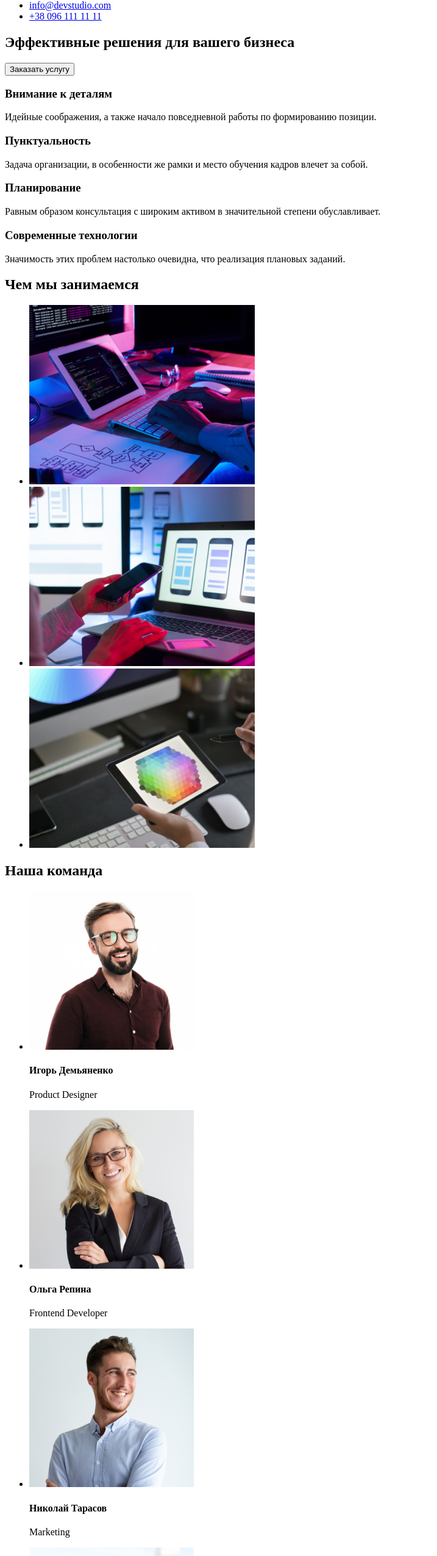
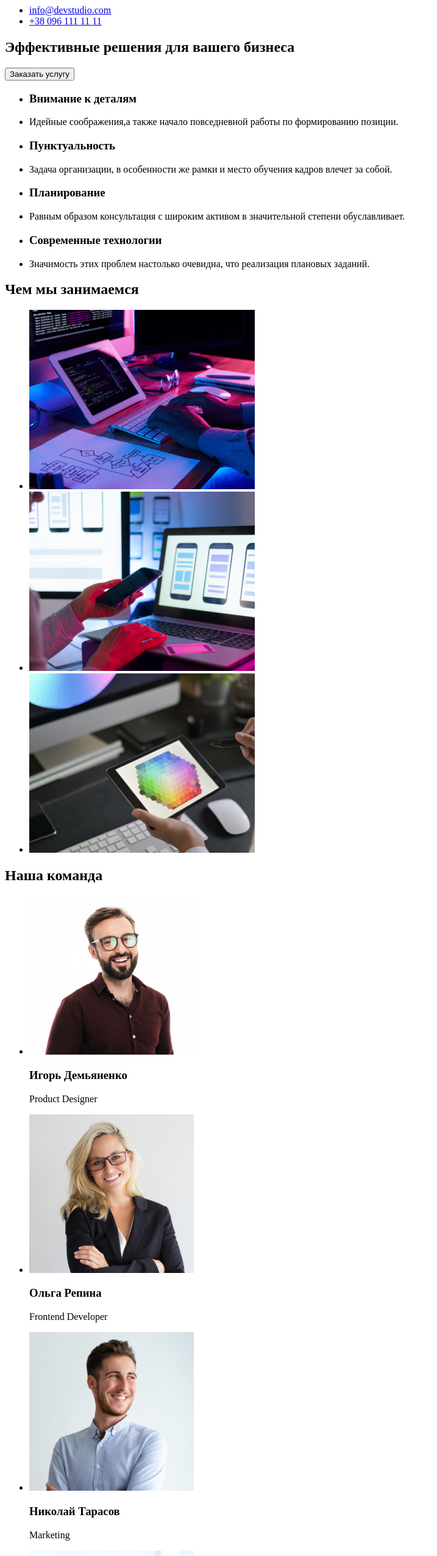
Before and after one commit to Liuba-teleman/goit-markup-hw-01, a plain HTML site: page index.html in a window 1280 px wide. Shown: the part 104-2655 px from the top of the page at 61% size, without its empty margins (0-717 px from the left). Drawn offline with Linux system fonts and the light colour scheme.

Commit message:
Update index.html
corrections

```diff
--- a/index.html
+++ b/index.html
@@ -9,10 +9,9 @@
 <body>
     <header>
         <nav>
+            <a href="">WebStudio</a>
             <ul>
-                <li>
-                  <a href="">WebStudio</a>
-                </li>
+
                 <li>
                     <a href="">Студия</a>
                 </li>
@@ -40,40 +39,55 @@
             <button type="button">Заказать услугу</button>
         </section>
         <section>
-            <div>
+            <ul>
+               <li>
                 <h3>Внимание к деталям</h3>
-                <p>Идейные соображения,
-                а также начало повседневной работы по формированию позиции.</p>
-            </div>
-            <div>
+            </li>
+              <li>
+                <p>Идейные соображения,а также начало повседневной работы по формированию позиции.</p>
+            </li>
+
+            </ul>
+            <ul>
+              <li>
                 <h3>Пунктуальность</h3>
+            </li>
+            <li>
                 <p>Задача организации,
                 в особенности же рамки и место обучения кадров влечет за собой.</p>
-            </div>
-            <div>
+            </li>
+            </ul>
+            <ul>
+            <li>
                 <h3>Планирование</h3>
-                <p>Равным образом консультация с
-                    широким активом в значительной степени обуславливает.</p>
-            </div>
-            <div>
+            </li>
+            <li>
+                <p>Равным образом консультация с широким активом в значительной степени обуславливает.</p>
+            </li>
+            </ul>
+            <ul>
+             <li>
                 <h3>Современные технологии</h3>
+            </li>
+            <li>
                 <p>Значимость этих проблем настолько очевидна,
                     что реализация плановых заданий.</p>
-            </div>
+            </li>
+            </ul>
 
         </section>
         <section>
             <h2>Чем мы занимаемся</h2>
             <ul>
                 <li>
-                    <img src="./img/box1.jpg" alt="foto1">
+                    <img src="./img/box1.jpg" alt="фото1" width="370">
                 </li>
                 <li>
-                    <img src="./img/box2.jpg" alt="foto2">
+                    <img src="./img/box2.jpg" alt="фото2" width="370">
 
                 </li>
                 <li>
-                    <img src="./img/box3.jpg" alt="foto3">
+                    <img src="./img/box3.jpg" alt="фото3" width="370">
                 </li>
             </ul>
         </section>
@@ -81,24 +95,24 @@
             <h2>Наша команда</h2>
             <ul>
                 <li>
-                    <img src="./img/ProductDesigner.jpg" alt="ProductDesigner" width="270">
-                    <h4>Игорь Демьяненко</h4>
+                    <img src="./img/productdesigner.jpg" alt="Игорь Демьяненко" width="270">
+                    <h3>Игорь Демьяненко</h3>
                     <p>Product Designer</p>
 
                 </li>
                 <li>
-                     <img src="./img/FrontendDeveloper.jpg" alt="FrontendDeveloper" width="270">
-                     <h4>Ольга Репина</h4>
+                     <img src="./img/frontenddeveloper.jpg" alt="Ольга Репина" width="270">
+                     <h3>Ольга Репина</h3>
                      <p>Frontend Developer</p>
                 </li>
                 <li>
-                    <img src="./img/Marketing.jpg" alt="Marketing" width="270">
-                    <h4>Николай Тарасов</h4>
+                    <img src="./img/marketing.jpg" alt="Николай Тарасов" width="270">
+                    <h3>Николай Тарасов</h3>
                     <p>Marketing</p>
                 </li>
                 <li>
-                    <img src="./img/UIDesigner.jpg" alt="UIDesigner" width="270">
-                    <h4>Михаил Ермаков</h4>
+                    <img src="./img/uidesigner.jpg" alt="UIDesigner" width="270">
+                    <h3>Михаил Ермаков</h3>
                     <p>UI Designer</p>
                 </li>
             </ul>
@@ -110,7 +124,7 @@
                 <address>
                     <ul>
                         <li>
-                            <p>г. Киев, пр-т Леси Украинки, 26</p>
+                            <a href= "https://www.google.com/maps/place/Lesi+Ukrainky+Blvd,+26,+Kyiv,+Ucraina,+02000/@50.4265807,30.5383858,17z/data=!3m1!4b1!4m5!3m4!1s0x40d4cf0e033ecbe9:0x57a4dffefec77da0!8m2!3d50.4265807!4d30.5383858">г. Киев, пр-т Леси Украинки, 26</a>
                         </li>
                         <li>
                             <a href="mailto:info@example.com">info@example.com</a>
```
